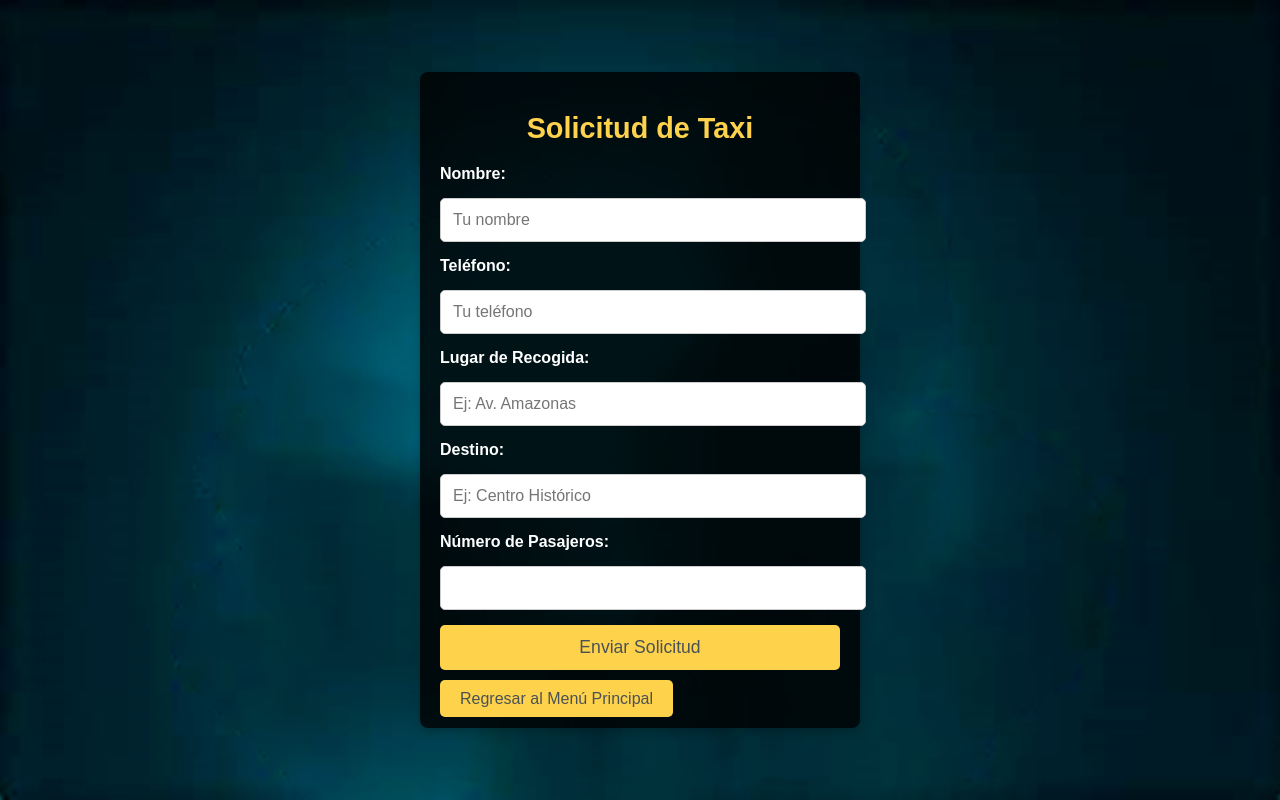
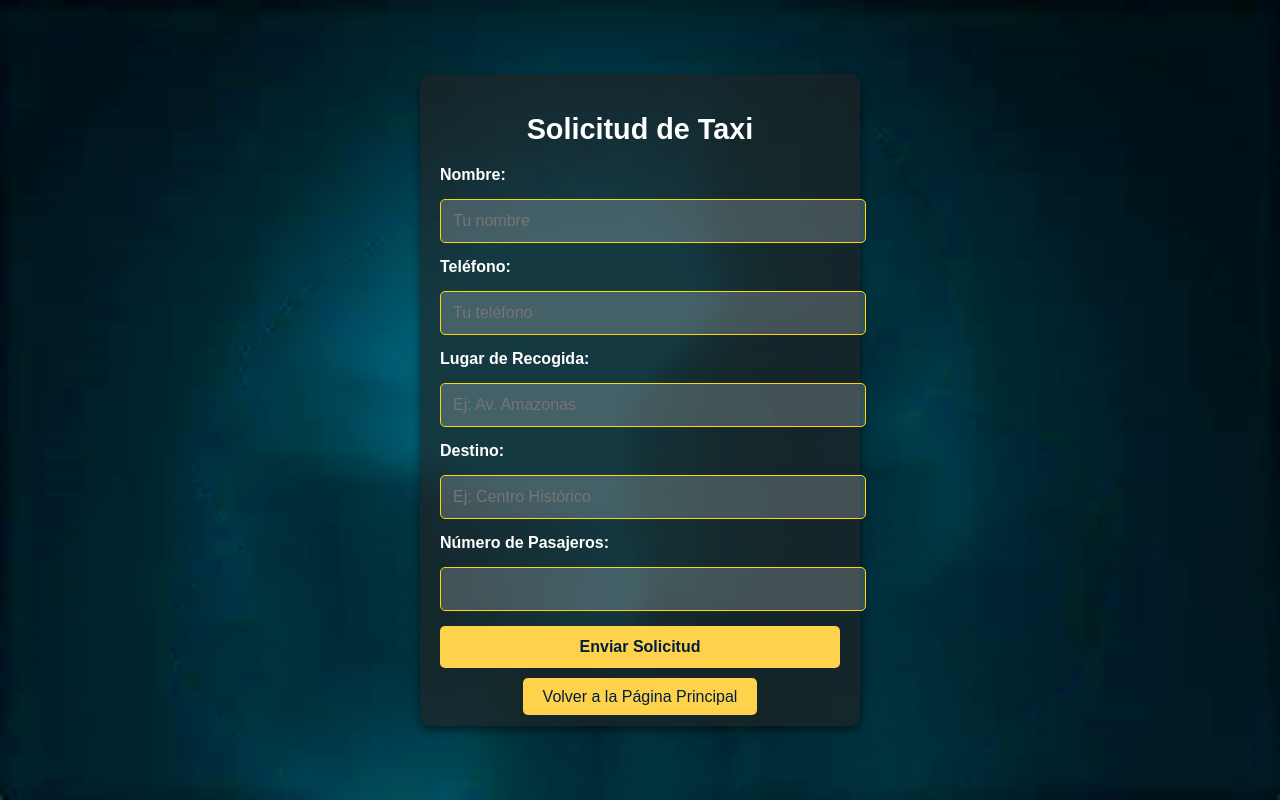
Before and after one commit to javoecu87/GAVVIP, a Flask app: page /taxi-service in a window 1280 px wide. Run offline with Flask 3, Linux system fonts and the light colour scheme.

Commit message:
Add files via upload

```diff
--- a/templates/taxi.html
+++ b/templates/taxi.html
@@ -6,30 +6,34 @@
     <title>Solicitud de Taxi</title>
     <style>
         body {
-            font-family: Arial, sans-serif;
+            font-family: 'Arial', sans-serif;
+            text-align: center;
+            background: url('/static/images/thx.png') no-repeat center center;
+            background-size: cover;
+            background-attachment: fixed;
+            color: #FFD700;
+            margin: 0;
+            padding: 0;
             display: flex;
-            flex-direction: column;
             justify-content: center;
             align-items: center;
             min-height: 100vh;
-            margin: 0;
-            background: url('/static/images/thx.png') no-repeat center center fixed;
-            background-size: cover;
-            color: #FFFFFF;
         }
         .container {
-            background: rgba(0, 0, 0, 0.8);
-            width: 100%;
+            background-color: rgba(34, 34, 34, 0.6); /* Transparencia ajustada */
+            padding: 20px;
+            border-radius: 10px;
             max-width: 400px;
-            padding: 20px;
-            border-radius: 8px;
-            box-shadow: 0 4px 10px rgba(0, 0, 0, 0.2);
+            width: 90%;
+            box-shadow: 0 4px 10px rgba(0, 0, 0, 0.5);
+            text-align: left;
         }
         h1 {
+            color: #FFFFFF; /* Blanco óptico */
+            font-family: 'Arial Bold', sans-serif;
             font-size: 1.8em;
+            margin-bottom: 20px;
             text-align: center;
-            margin-bottom: 20px;
-            color: #FFD24C;
         }
         form {
             display: flex;
@@ -39,42 +43,50 @@
         label {
             font-size: 1em;
             font-weight: bold;
+            color: #FFFFFF;
         }
         input, button {
+            width: 100%;
             padding: 12px;
+            font-size: 1em;
+            border: 1px solid #FFD700;
             border-radius: 5px;
-            border: 1px solid #ccc;
-            font-size: 1em;
-            width: 100%;
+            background-color: rgba(255, 255, 255, 0.2);
+            color: #FFFFFF;
         }
         input:focus {
             outline: none;
-            border-color: #FFD24C;
-            box-shadow: 0 0 5px rgba(255, 210, 76, 0.8);
+            border-color: #FFBA42;
+            box-shadow: 0 0 5px rgba(255, 186, 66, 0.8);
         }
         button {
             background-color: #FFD24C;
-            color: #495254;
+            color: #001f3f; /* Azul oscuro */
+            font-weight: bold;
             border: none;
             cursor: pointer;
-            font-size: 1.1em;
             transition: background-color 0.3s ease;
         }
         button:hover {
             background-color: #FFBA42;
             color: #FFFFFF;
         }
-        .back-button {
+        .back-to-main {
+            text-align: center;
             margin-top: 20px;
         }
-        @media (max-width: 600px) {
-            h1 {
-                font-size: 1.5em;
-            }
-            input, button {
-                font-size: 1em;
-                padding: 10px;
-            }
+        .back-to-main a {
+            text-decoration: none;
+            background-color: #FFD24C;
+            color: #001f3f;
+            padding: 10px 20px;
+            border-radius: 5px;
+            font-size: 1em;
+            transition: background-color 0.3s ease;
+        }
+        .back-to-main a:hover {
+            background-color: #FFBA42;
+            color: #FFFFFF;
         }
     </style>
 </head>
@@ -99,17 +111,8 @@
 
             <button type="submit">Enviar Solicitud</button>
         </form>
-        <div class="back-button">
-            <a href="/principal" style="
-                text-decoration: none;
-                background-color: #FFD24C;
-                color: #495254;
-                padding: 10px 20px;
-                border-radius: 5px;
-                font-size: 1em;
-                transition: background-color 0.3s ease;">
-                Regresar al Menú Principal
-            </a>
+        <div class="back-to-main">
+            <a href="/principal">Volver a la Página Principal</a>
         </div>
     </div>
 </body>
```
